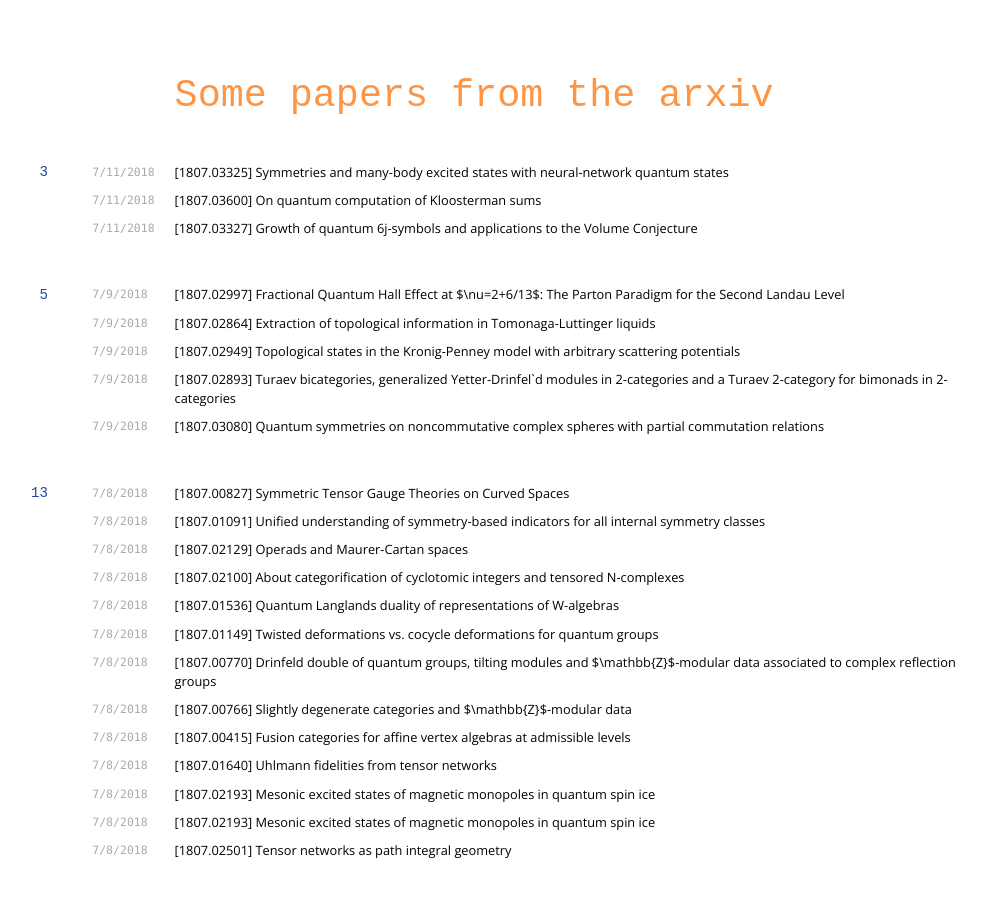
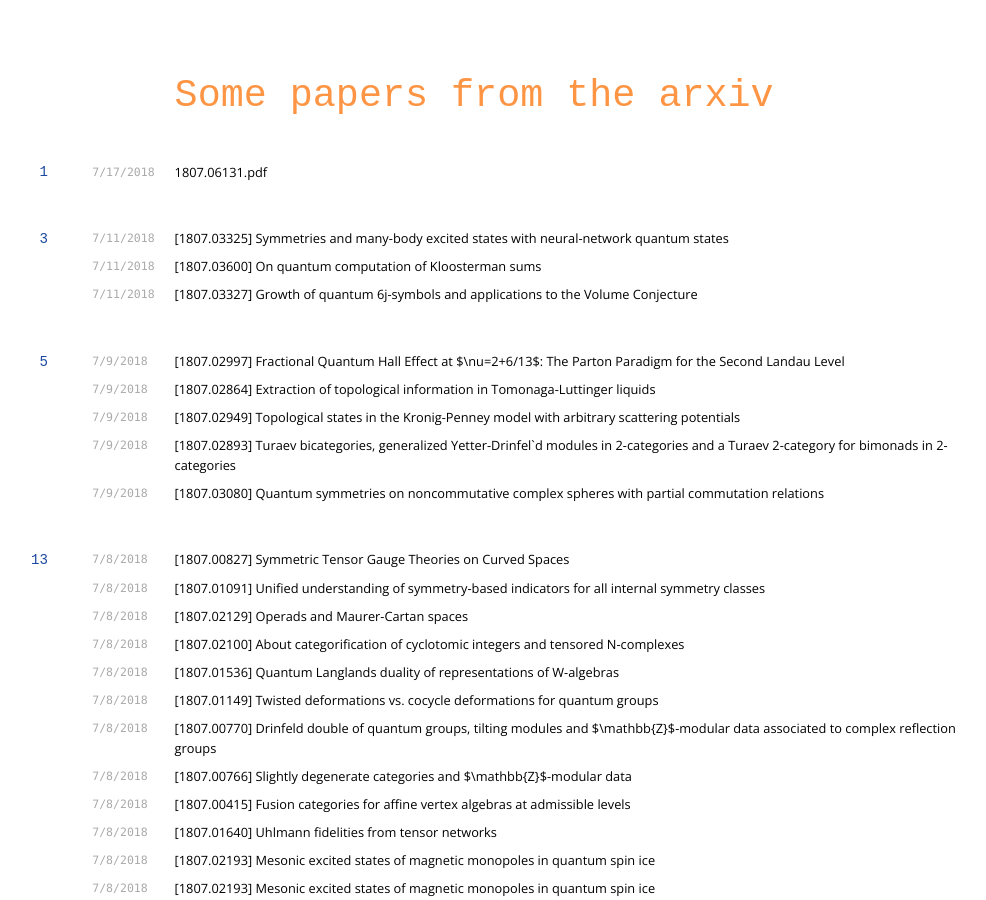
Before and after one commit to davidaasen/davidaasen.github.io, a Jekyll site: the page built from refs.md, in a window 1280 px wide and 900 px high. Shown: the whole window, without its empty margins (155-1141 px from the left). Built offline with Jekyll 4.4.1, drawn with Linux system fonts in a browser that asks for light colours; nearby versions of some CDN libraries.

Commit message:
Update refs.md

```diff
--- a/refs.md
+++ b/refs.md
@@ -4,6 +4,11 @@ title: some referencess
 ---
 
 # Some papers from the arxiv
+
+## 1
+`7/17/2018`
+ [1807.06131.pdf](https://arxiv.org/pdf/1807.06131.pdf)
+
 
 ## 3
 `7/11/2018`
```
